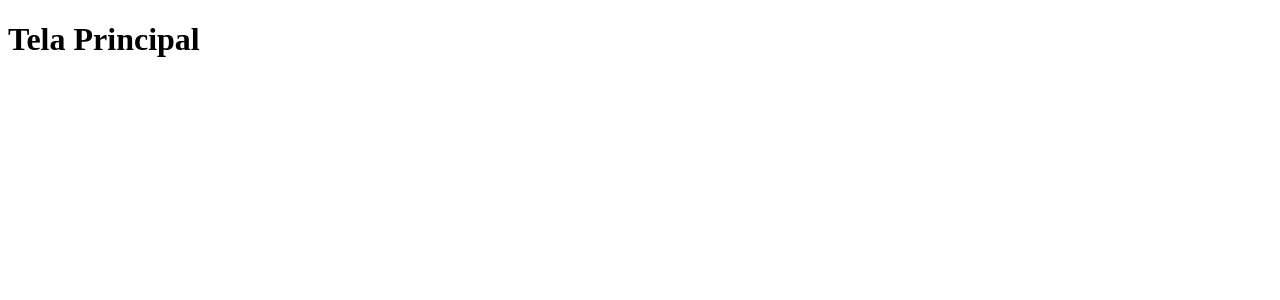
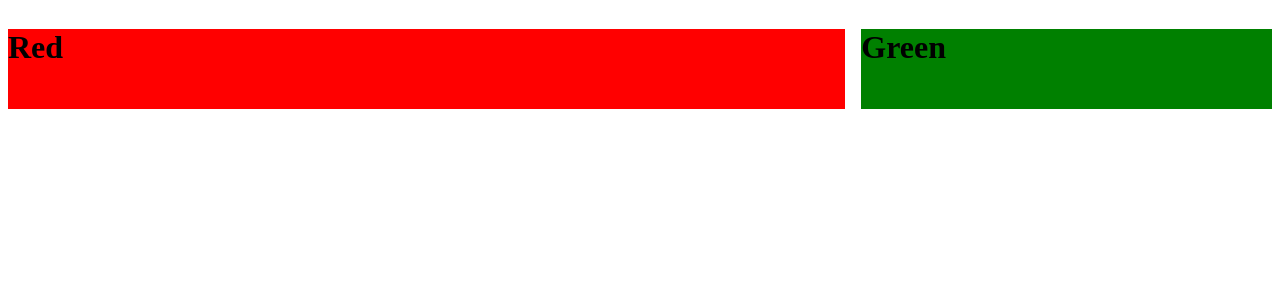
Before and after one commit to GeoTerraManager/frontend, a React (Create React App) app: page / in a window 1280 px wide. Shown: the top 300 px of the page. Built offline with nearby package versions, Linux system fonts and the light colour scheme.

Commit message:
teste de grid

```diff
--- a/package.json
+++ b/package.json
@@ -3,6 +3,9 @@
   "version": "0.1.0",
   "private": true,
   "dependencies": {
+    "@emotion/react": "^11.11.4",
+    "@emotion/styled": "^11.11.0",
+    "@mui/material": "^5.15.14",
     "@testing-library/jest-dom": "^5.17.0",
     "@testing-library/react": "^13.4.0",
     "@testing-library/user-event": "^13.5.0",
@@ -12,6 +15,7 @@
     "@types/react-dom": "^18.2.22",
     "react": "^18.2.0",
     "react-dom": "^18.2.0",
+    "react-router-dom": "^6.22.3",
     "react-scripts": "5.0.1",
     "typescript": "^4.9.5",
     "web-vitals": "^2.1.4"
--- a/src/App.tsx
+++ b/src/App.tsx
@@ -1,10 +1,9 @@
+import AppRouter from "./routers/navigation";
 
 
 function App() {
   return (
-    <div >
-      <h1>Tela Principal</h1>
-    </div>
+    <AppRouter/>
   );
 }
 
--- /dev/null
+++ b/src/components/login/botaoLogin.tsx
@@ -0,0 +1 @@
+export {}
--- /dev/null
+++ b/src/components/login/formulario.tsx
@@ -0,0 +1 @@
+export {}
--- /dev/null
+++ b/src/components/login/inputsLogin.tsx
@@ -0,0 +1 @@
+export {}
--- /dev/null
+++ b/src/routers/navigation.tsx
@@ -0,0 +1,15 @@
+import React from "react";
+import { BrowserRouter as Router, Route, Routes } from "react-router-dom";
+import { Login } from "../screens";
+
+function AppRouter() {
+  return (
+    <Router>
+      <Routes>
+        <Route path="/" element={<Login />} />
+      </Routes>
+    </Router>
+  );
+}
+
+export default AppRouter;
--- /dev/null
+++ b/src/screens/index.ts
@@ -0,0 +1,5 @@
+import Login from "./login";
+
+export{
+    Login
+}
--- /dev/null
+++ b/src/screens/login.tsx
@@ -0,0 +1,22 @@
+import Grid from "@mui/material/Grid";
+const Login = () => {
+  return (
+    <Grid container spacing={2}>
+      <Grid item xs={8}>
+        {" "}
+        <div
+          style={{ width: "100%", height: "100%", backgroundColor: "red" }}
+        >
+         <h1>Red</h1>
+        </div>
+      </Grid>
+      <Grid item xs={4}>
+        <div
+          style={{ width: "100%", height: "100%", backgroundColor: "green" }}
+        ><h1>Green</h1></div>
+      </Grid>
+    </Grid>
+  );
+};
+
+export default Login;
```
Also changed, not shown: 1 other file (tests, documents, lock files or other folders).
